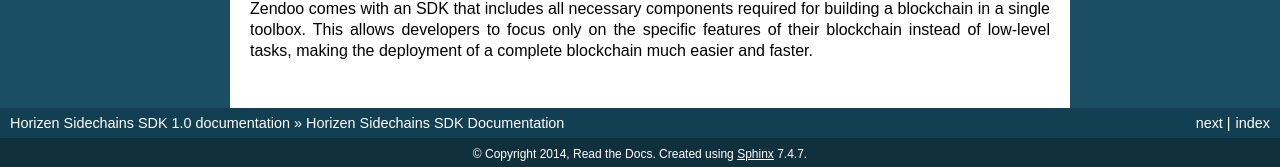
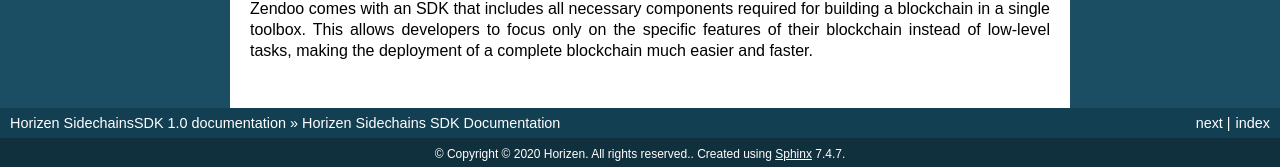
Before and after one commit to megaluck/documentation, a Sphinx documentation site: the page built from docs/index.rst, in a window 1280 px wide and 900 px high, scrolled down 872 px. Shown: the part 730-897 px from the top of the window. Built offline with Sphinx 7.4.7, drawn with Linux system fonts in a browser that asks for light colours; pages that are not in the unit, such as notebooks, are missing from menus; some of the changed text lies outside the part shown.

Commit message:
added copyright

```diff
--- a/docs/conf.py
+++ b/docs/conf.py
@@ -43,8 +43,8 @@ source_suffix = '.rst'
 master_doc = 'index'
 
 # General information about the project.
-project = u'Horizen Sidechains SDK'
-copyright = u'2014, Read the Docs'
+project = u'Horizen SidechainsSDK'
+copyright = u'© 2020 Horizen. All rights reserved.'
 
 # The version info for the project you're documenting, acts as replacement for
 # |version| and |release|, also used in various other places throughout the
```
